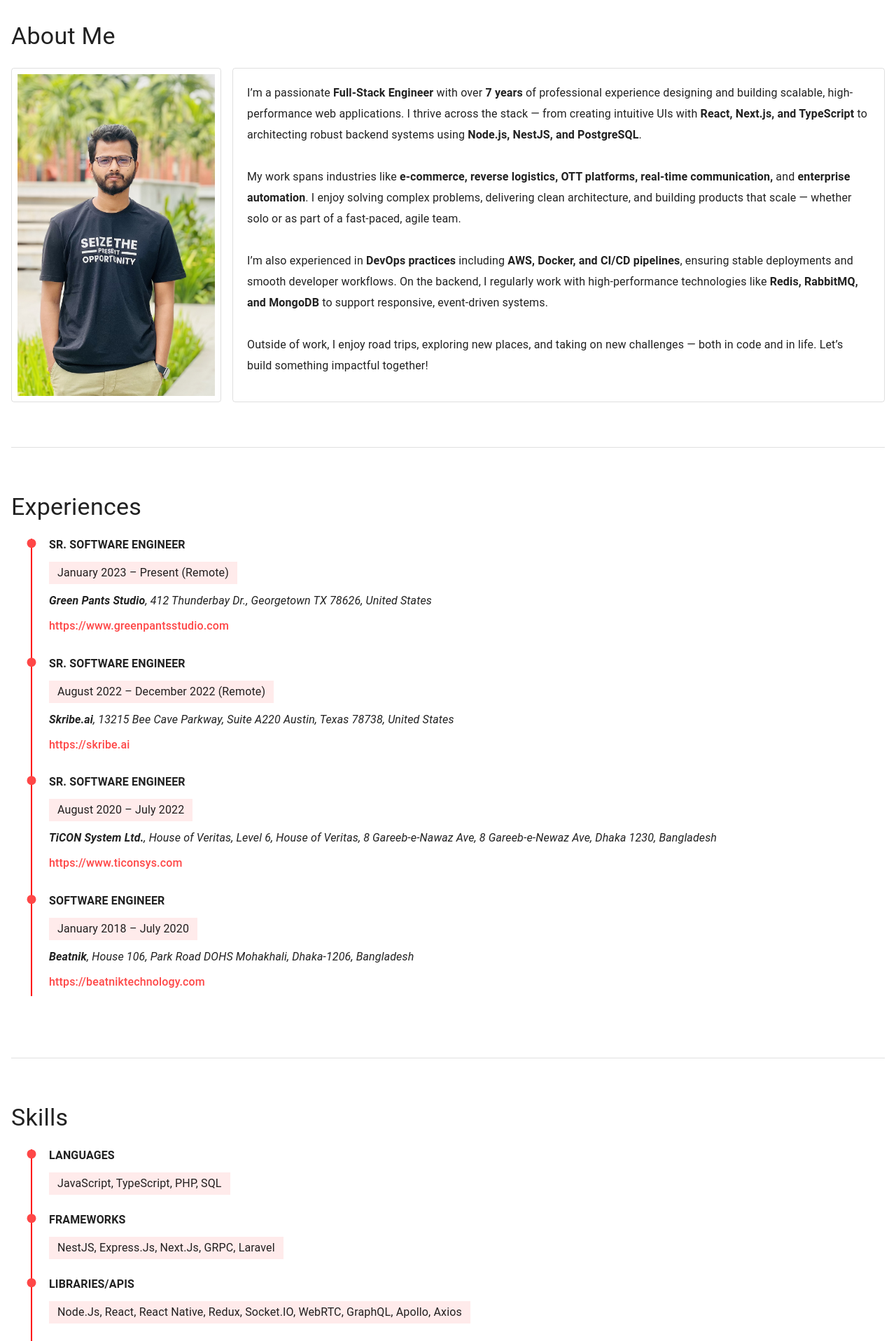
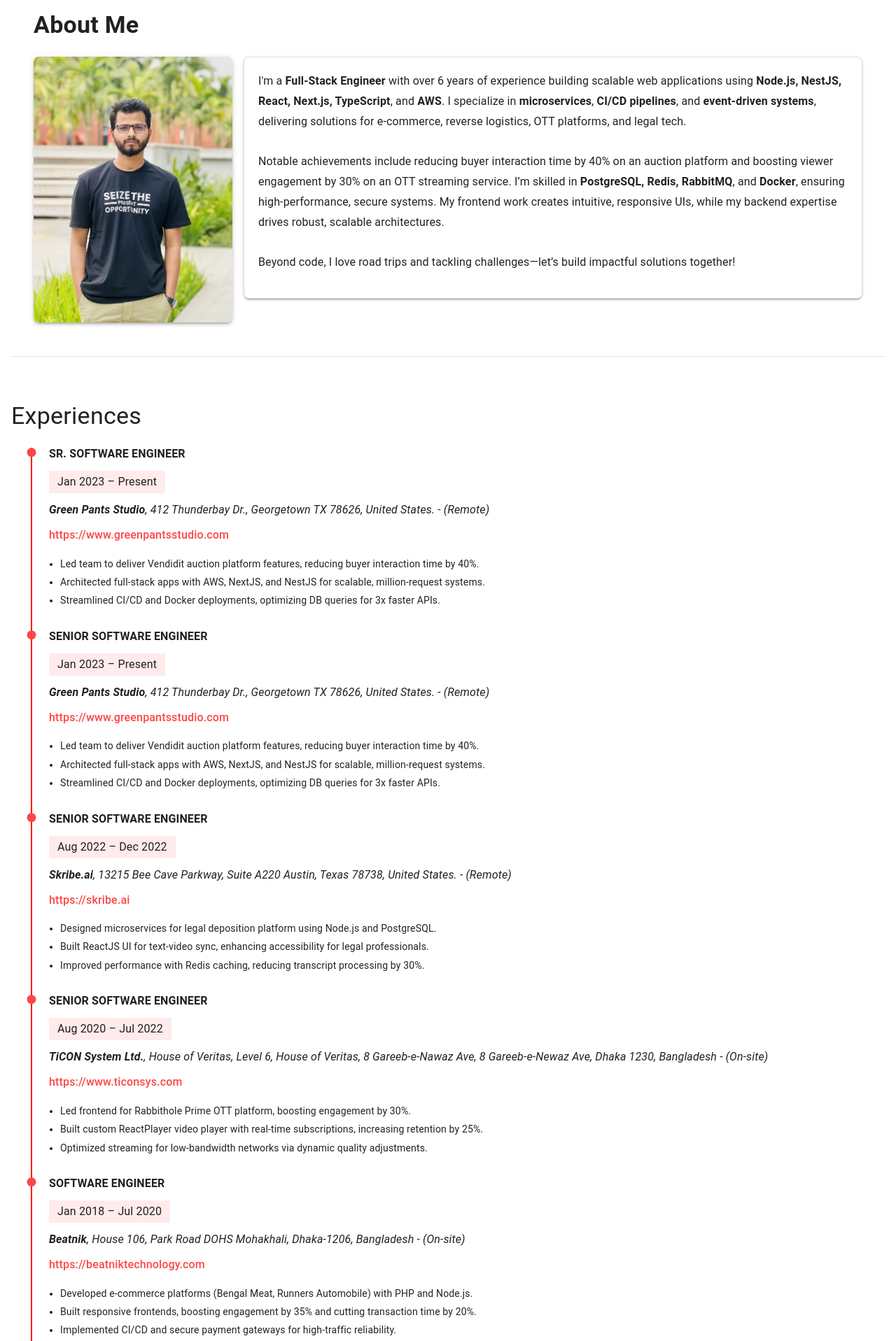
Before and after one commit to naimuddin374/portfolio, a React (Create React App) app: page / in a window 1280 px wide. Shown: the part 660-2577 px from the top of the page at 70% size. Built offline with nearby package versions, Linux system fonts and the light colour scheme.

Commit message:
update portfolio content

```diff
--- a/package.json
+++ b/package.json
@@ -8,6 +8,7 @@
     "@mui/icons-material": "^6.3.1",
     "@mui/material": "^6.3.1",
     "cra-template": "1.2.0",
+    "framer-motion": "^12.23.12",
     "react": "^19.0.0",
     "react-dom": "^19.0.0",
     "react-router-dom": "^7.1.1",
--- a/src/components/About.jsx
+++ b/src/components/About.jsx
@@ -1,98 +1,78 @@
-import { Box, Grid2, Typography } from "@mui/material";
-
+import { Box, Grid, Typography } from "@mui/material";
+import { motion } from "framer-motion"; // For subtle animation
 import image from "../assets/img/IMG_5329-2.jpg";
 
 const About = () => {
   return (
-    <Box py={8} id="about">
-      <Typography variant="h4" mb={3}>
+    <Box
+      py={6}
+      px={{ xs: 2, sm: 4 }}
+      id="about"
+      component={motion.div}
+      initial={{ opacity: 0, y: 20 }}
+      animate={{ opacity: 1, y: 0 }}
+      transition={{ duration: 0.5 }}
+    >
+      <Typography
+        variant="h4"
+        sx={{ mb: 3, fontWeight: 600, textAlign: { xs: "center", sm: "left" } }}
+      >
         About Me
       </Typography>
-      <Grid2 container spacing={2}>
-        <Grid2 size={{xs:12,sm:5,md:3}}>
+      <Grid container spacing={2}>
+        <Grid item xs={12} sm={5} md={3}>
           <Box
-            height={"100%"}
-            p={1}
-            border={1}
-            borderRadius={1}
-            borderColor={"rgba(0, 0, 0, .125)"}
+            sx={{
+              height: "100%",
+              borderRadius: 2,
+              boxShadow: 3,
+              overflow: "hidden",
+              transition: "transform 0.3s ease",
+              "&:hover": { transform: "scale(1.02)" },
+            }}
           >
             <img
-              style={{ width: "100%", objectFit: "cover", height: "100%" }}
+              style={{ width: "100%", height: "100%", objectFit: "cover" }}
               src={image}
-              alt="Naim Photo"
+              alt="Naim Uddin Prince - Full Stack Developer"
             />
           </Box>
-        </Grid2>
-         <Grid2 size={{xs:12,sm:7,md:9}}>
+        </Grid>
+        <Grid item xs={12} sm={7} md={9}>
           <Box
-            p={2.5}
-            border={1}
-            borderRadius={1}
-            borderColor={"rgba(0, 0, 0, .125)"}
+            sx={{
+              p: 2.5,
+              border: 1,
+              borderColor: "rgba(0, 0, 0, 0.125)",
+              borderRadius: 2,
+              boxShadow: 2,
+            }}
           >
-            {/* <Typography mb={2} lineHeight={"30px"}>
-              I’m an experienced <b>Backend-Focused Full Stack Engineer</b> with
-              a strong background in building scalable, high-performance systems
-              since 2018. My core strengths lie in{" "}
-              <b>
-                Node.js, NestJS, microservices architecture, CI/CD pipelines,
-                and cloud infrastructure
-              </b>{" "}
-              (AWS, GCP). I’ve worked extensively with{" "}
-              <b>PostgreSQL, MongoDB, Redis, RabbitMQ, and Docker</b> in
-              production, delivering robust solutions across domains like
-              auction tech, OTT media, real-time communications, and business
-              operations.
+            <Typography variant="body1" sx={{ lineHeight: 1.8, mb: 2 }}>
+              I'm a <strong>Full-Stack Engineer</strong> with over 6 years of
+              experience building scalable web applications using{" "}
+              <strong>Node.js, NestJS, React, Next.js, TypeScript</strong>, and{" "}
+              <strong>AWS</strong>. I specialize in{" "}
+              <strong>microservices</strong>, <strong>CI/CD pipelines</strong>,
+              and <strong>event-driven systems</strong>, delivering solutions
+              for e-commerce, reverse logistics, OTT platforms, and legal tech.
               <br />
               <br />
-              While I specialize in backend engineering, I also contribute to
-              modern frontend projects using{" "}
-              <b>React, Next.js, and TypeScript</b>, ensuring cohesive
-              end-to-end product delivery. I’m passionate about clean
-              architecture, performance, and scalable code — always striving for
-              engineering excellence.
+              Notable achievements include reducing buyer interaction time by
+              40% on an auction platform and boosting viewer engagement by 30%
+              on an OTT streaming service. I’m skilled in{" "}
+              <strong>PostgreSQL, Redis, RabbitMQ</strong>, and{" "}
+              <strong>Docker</strong>, ensuring high-performance, secure
+              systems. My frontend work creates intuitive, responsive UIs, while
+              my backend expertise drives robust, scalable architectures.
               <br />
               <br />
-              Beyond coding, I love road trips, exploring new places, and
-              tackling challenges — whether in technology or on the open road.
-              Let’s build something powerful and meaningful together!
-            </Typography> */}
-
-            <Typography mb={2} lineHeight={"30px"}>
-              I’m a passionate <b>Full-Stack Engineer</b> with over{" "}
-              <b>7 years</b> of professional experience designing and building
-              scalable, high-performance web applications. I thrive across the
-              stack — from creating intuitive UIs with{" "}
-              <b>React, Next.js, and TypeScript</b> to architecting robust
-              backend systems using <b>Node.js, NestJS, and PostgreSQL</b>.
-              <br />
-              <br />
-              My work spans industries like{" "}
-              <b>
-                e-commerce, reverse logistics, OTT platforms, real-time
-                communication,
-              </b>{" "}
-              and <b>enterprise automation</b>. I enjoy solving complex
-              problems, delivering clean architecture, and building products
-              that scale — whether solo or as part of a fast-paced, agile team.
-              <br />
-              <br />
-              I’m also experienced in <b>DevOps practices</b> including{" "}
-              <b>AWS, Docker, and CI/CD pipelines</b>, ensuring stable
-              deployments and smooth developer workflows. On the backend, I
-              regularly work with high-performance technologies like{" "}
-              <b>Redis, RabbitMQ, and MongoDB</b> to support responsive,
-              event-driven systems.
-              <br />
-              <br />
-              Outside of work, I enjoy road trips, exploring new places, and
-              taking on new challenges — both in code and in life. Let’s build
-              something impactful together!
+              Beyond code, I love road trips and tackling challenges—let’s build
+              impactful solutions together!
             </Typography>
           </Box>
-        </Grid2>
-      </Grid2>
+        </Grid>
+      </Grid>
     </Box>
   );
 };
--- a/src/components/Experience.jsx
+++ b/src/components/Experience.jsx
@@ -3,37 +3,75 @@ import { Box, Chip, Typography } from "@mui/material";
 const data = [
   {
     id: 1,
-    header: "Sr. Software Engineer",
-    date: "January 2023 – Present (Remote)",
-    clg: "Green Pants Studio",
-    title: "412 Thunderbay Dr., Georgetown TX 78626, United States",
+    title: "Sr. Software Engineer",
+    date: "Jan 2023 – Present",
+    company: "Green Pants Studio",
+    address: "412 Thunderbay Dr., Georgetown TX 78626, United States.",
+    type: "Remote",
     url: "https://www.greenpantsstudio.com",
+    achievements: [
+      "Led team to deliver Vendidit auction platform features, reducing buyer interaction time by 40%.",
+      "Architected full-stack apps with AWS, NextJS, and NestJS for scalable, million-request systems.",
+      "Streamlined CI/CD and Docker deployments, optimizing DB queries for 3x faster APIs.",
+    ],
+  },
+  {
+    id: 1,
+    title: "Senior Software Engineer",
+    date: "Jan 2023 – Present",
+    company: "Green Pants Studio",
+    address: "412 Thunderbay Dr., Georgetown TX 78626, United States.",
+    type: "Remote",
+    url: "https://www.greenpantsstudio.com",
+    achievements: [
+      "Led team to deliver Vendidit auction platform features, reducing buyer interaction time by 40%.",
+      "Architected full-stack apps with AWS, NextJS, and NestJS for scalable, million-request systems.",
+      "Streamlined CI/CD and Docker deployments, optimizing DB queries for 3x faster APIs.",
+    ],
   },
   {
     id: 2,
-    header: "Sr. Software Engineer",
-    date: "August 2022 – December 2022 (Remote)",
-    clg: "Skribe.ai",
-    title:
-      "13215 Bee Cave Parkway, Suite A220 Austin, Texas 78738, United States",
+    title: "Senior Software Engineer",
+    date: "Aug 2022 – Dec 2022",
+    company: "Skribe.ai",
+    address:
+      "13215 Bee Cave Parkway, Suite A220 Austin, Texas 78738, United States.",
+    type: "Remote",
     url: "https://skribe.ai",
+    achievements: [
+      "Designed microservices for legal deposition platform using Node.js and PostgreSQL.",
+      "Built ReactJS UI for text-video sync, enhancing accessibility for legal professionals.",
+      "Improved performance with Redis caching, reducing transcript processing by 30%.",
+    ],
   },
   {
     id: 3,
-    header: "Sr. Software Engineer",
-    date: "August 2020 – July 2022",
-    clg: "TiCON System Ltd.",
-    title:
+    title: "Senior Software Engineer",
+    date: "Aug 2020 – Jul 2022",
+    company: "TiCON System Ltd.",
+    address:
       "House of Veritas, Level 6, House of Veritas, 8 Gareeb-e-Nawaz Ave, 8 Gareeb-e-Newaz Ave, Dhaka 1230, Bangladesh",
+    type: "On-site",
     url: "https://www.ticonsys.com",
+    achievements: [
+      "Led frontend for Rabbithole Prime OTT platform, boosting engagement by 30%.",
+      "Built custom ReactPlayer video player with real-time subscriptions, increasing retention by 25%.",
+      "Optimized streaming for low-bandwidth networks via dynamic quality adjustments.",
+    ],
   },
   {
     id: 4,
-    header: "Software Engineer",
-    date: "January 2018 – July 2020",
-    clg: "Beatnik",
-    title: "House 106, Park Road DOHS Mohakhali, Dhaka-1206, Bangladesh",
+    title: "Software Engineer",
+    date: "Jan 2018 – Jul 2020",
+    company: "Beatnik",
+    address: "House 106, Park Road DOHS Mohakhali, Dhaka-1206, Bangladesh",
+    type: "On-site",
     url: "https://beatniktechnology.com",
+    achievements: [
+      "Developed e-commerce platforms (Bengal Meat, Runners Automobile) with PHP and Node.js.",
+      "Built responsive frontends, boosting engagement by 35% and cutting transaction time by 20%.",
+      "Implemented CI/CD and secure payment gateways for high-traffic reliability.",
+    ],
   },
 ];
 
@@ -83,7 +121,7 @@ const Experience = () => {
                 },
               }}
             >
-              {item.header}
+              {item.title}
             </Typography>
             <Chip
               sx={{
@@ -97,9 +135,9 @@ const Experience = () => {
             />
             <Typography display={"block"} component={"i"}>
               <Typography component={"strong"} fontWeight={700}>
-                {item.clg}
+                {item.company}
               </Typography>
-              , {item.title}
+              , {item.address} {` - (${item.type})`}
             </Typography>
             <Typography
               fontWeight={500}
@@ -116,6 +154,19 @@ const Experience = () => {
             >
               {item.url}
             </Typography>
+
+            <Box component="ul" sx={{ pl: 2 }}>
+              {item.achievements.map((achievement, index) => (
+                <Typography
+                  key={index}
+                  component="li"
+                  variant="body2"
+                  sx={{ mb: 0.5, lineHeight: 1.6 }}
+                >
+                  {achievement}
+                </Typography>
+              ))}
+            </Box>
           </Box>
         ))}
       </Box>
--- a/src/components/Projects.jsx
+++ b/src/components/Projects.jsx
@@ -4,64 +4,80 @@ const data = [
   {
     id: 1,
     name: "Vendidit",
-    title:
-      "Vendidit is a modern AI-powered marketplace for the 105M+ resellers and consumers in the secondary market.",
-    description:
-      "The value of goods being returned, resold, and liquidated is estimated to be valued at around 2 Trillion in 2030. We want to make it easier for sellers to move merchandise through this market, and for buyers to tap into the market.",
+    title: "AI-powered marketplace for resellers in the secondary market",
     url: "https://www.vendidit.com",
+    achievements: [
+      "Architected AWS infrastructure with CI/CD and autoscaling for millions of requests.",
+      "Built secure token-based auth with AWS Cognito and NextJS/NestJS bulk bidding, reducing buyer time by 40%.",
+      "Optimized queries for 3x faster APIs; automated fulfillment with AWS Lambda.",
+    ],
   },
   {
     id: 2,
-    name: "Skaribe.ai",
-    title:
-      "Skribe is the non-stenographic alternative to court reporting that gives you the speed, tools, and control today’s litigation demands.",
-    description:
-      "Capture, analyze and share legal testimony, including depositions, EUOs, and more. Powered by Zoom and integrated within Skribe, you can host your events with us and get them automatically processed and put into your Library when complete.",
-    url: "https://www.skribe.ai",
+    name: "Skribe.ai",
+    title: "Non-stenographic platform for legal deposition analysis",
+    url: "https://live.skribe.ai",
+    achievements: [
+      "Designed Node.js/PostgreSQL microservices for scalable transcript processing.",
+      "Developed ReactJS UI for text-video sync, enhancing legal accessibility.",
+      "Improved performance with Redis caching, cutting processing time by 30%.",
+    ],
   },
   {
     id: 3,
     name: "Rabbithole Prime",
-    title: "Rabbithole Prime- Live Sports & Entertainment, The Way You Want",
-    description:
-      "Rabbitholebd is a video streaming based premium solutions that allows its subscribers to watch live Cricket and Football matches. Huge collections of Drama, Telefilms, Sports, Traveling, TV shows and many more. There are always something new to discover and contents are added in regular intervals!",
+    title: "Live sports and entertainment streaming platform",
     url: "https://www.rabbitholebd.com",
+    achievements: [
+      "Built ReactPlayer-based video player, boosting engagement by 30%.",
+      "Integrated real-time subscriptions, increasing retention by 25%.",
+      "Optimized streaming for low-bandwidth networks with dynamic quality.",
+    ],
   },
   {
     id: 4,
+    name: "Bengal Meat Qurbani",
+    title: "E-commerce platform for halal meat products",
+    url: "https://qurbani.bengalmeat.com",
+    achievements: [
+      "Developed PHP/Node.js platform with PostgreSQL, boosting engagement by 35%.",
+      "Optimized APIs for catalog and payment processing, reducing transaction time by 20%.",
+      "Implemented CI/CD and secure payment gateways for reliability.",
+    ],
+  },
+  {
+    id: 5,
+    name: "Runners Automobile",
+    title: "E-commerce platform for motorcycle and three-wheeler sales",
+    url: "http://runnerautomobiles.com",
+    achievements: [
+      "Built responsive PHP/JavaScript frontend, improving UX and engagement by 35%.",
+      "Optimized Node.js APIs for order processing, cutting transaction time by 20%.",
+      "Streamlined CI/CD deployments for high-traffic reliability.",
+    ],
+  },
+  {
+    id: 6,
     name: "ShowTalent",
     title:
       "All Society Business & Economy Science & Technology Arts & Culture Sports & Fitness Religion. Post Your Content Here.",
-    description:
-      "All Society Business & Economy Science & Technology Arts & Culture Sports & Fitness Religion. Post Your Content Here.",
     url: "https://www.showtalent.org",
+    achievements: [
+      "Built responsive PHP/JavaScript frontend, improving UX and engagement by 35%.",
+      "Optimized Node.js APIs for order processing, cutting transaction time by 20%.",
+      "Streamlined CI/CD deployments for high-traffic reliability.",
+    ],
   },
   {
-    id: 5,
+    id: 7,
     name: "Lubyc",
     title:
       "Lubyc's innovative all-in-one platform is specifically designed to meet your business's unique needs, fostering optimal growth through enhanced efficiency and productivity.",
-    description:
-      "Grow yourself and your business inside a verified community worldwide! Lubyc is an online multi-sided business and life management platform. A Lubyc Profile is an authenticated persona used for sharing your or your business’s online presence with others members of the Lubyc authenticated community. Through your Lubyc presence and its integrated suite of life management tools.",
     url: "https://www.lubyc.com",
-  },
-  {
-    id: 6,
-    name: "Runner Automobiles",
-    title:
-      "Runner Automobiles PLC, the pioneer motorcycle manufacturer and exporter started its journey back in 2000.",
-    description:
-      "Runner Automobiles PLC is a motorcycle and three-wheeler manufacturer based in Bangladesh. The company produces a range of motorcycles varying in size from 80 to 150 CC, and has become a major player in the sub 100 CC motorcycle segment in the country.",
-    url: "http://runnerautomobiles.com",
-  },
-  {
-    id: 7,
-    name: "Bengal Meet Qurabni",
-    title:
-      "We at Bengal Meat, practice all-natural processes in the upbringing of the cattle, its food habit and habitat. So, all cattle in our farm grow up in freedom",
-    description:
-      "Bengal Meat Processing Industries Ltd. (BMPIL)  is a world-class meat industry, producing safe wholesome meat and meat-based further processed products that are of the highest quality and standard for domestic and international markets. Established in 2006 at Kashinathphpur, Santhia, Pabna, Bengal Meat is the first approved world-class abattoir in the country. Bengal Meat offers Halal, Safe, Hygienic, and Superior Quality meat and meat-based further processed products of Chicken, Cattle, Goat, Sheep, and Birds.",
-    url: "https://qurbani.bengalmeat.com",
+    achievements: [
+      "Built responsive PHP/JavaScript frontend, improving UX and engagement by 35%.",
+      "Optimized Node.js APIs for order processing, cutting transaction time by 20%.",
+    ],
   },
 ];
 
@@ -123,9 +139,18 @@ const Projects = () => {
               }}
               label={item.title}
             />
-            <Typography display={"block"} component={"i"}>
-              {item.description}
-            </Typography>
+            <Box component="ul" sx={{ pl: 2, mt: 1 }}>
+              {item.achievements.map((achievement, index) => (
+                <Typography
+                  key={index}
+                  component="li"
+                  variant="body2"
+                  sx={{ mb: 0.5, lineHeight: 1.6 }}
+                >
+                  {achievement}
+                </Typography>
+              ))}
+            </Box>
             <Typography component={"i"}>
               URL:{" "}
               <Typography
--- a/src/components/Skill.jsx
+++ b/src/components/Skill.jsx
@@ -4,12 +4,12 @@ const data = [
   {
     id: 1,
     category: "Languages",
-    items: ["JavaScript", "TypeScript", "PHP", "SQL"],
+    items: ["JavaScript", "TypeScript", "Python", "PHP", "SQL"],
   },
   {
     id: 2,
     category: "Frameworks",
-    items: ["NestJS", "Express.js", "Next.js", "gRPC", "Laravel"],
+    items: ["NestJS", "Express.js", "Next.js", "FastAPI", "Laravel"],
   },
   {
     id: 3,
@@ -22,18 +22,31 @@ const data = [
       "Socket.IO",
       "WebRTC",
       "GraphQL",
-      "Apollo",
       "Axios",
     ],
   },
   {
     id: 4,
+    category: "Storage",
+    items: ["PostgreSQL", "MongoDB", "MySQL", "Redis", "Firebase"],
+  },
+  {
+    id: 5,
+    category: "Cloud & DevOps",
+    items: [
+      "AWS (S3, EC2, Lambda, Cognito, Scheduler, RDS)",
+      "Google Cloud Platform (GCP)",
+      "CI/CD (GitHub Actions, GitLab CI, Jenkins)",
+      "Docker",
+      "Kubernetes",
+      "Terraform",
+      "Serverless",
+    ],
+  },
+  {
+    id: 6,
     category: "Tools",
     items: [
-      "AI Integration",
-      "Cursor AI",
-      "Developer Workflow Automation",
-      "Docker",
       "Git",
       "GitHub",
       "GitLab",
@@ -41,42 +54,20 @@ const data = [
       "RabbitMQ",
       "Mongoose",
       "Nginx",
-      "Terraform",
-      "Kubernetes",
-      "Slack",
-      "PM2",
-      "Notion",
-      "Jira",
-      "Lucidchart",
       "Postman",
       "Swagger",
-      "Whimsical",
+      "PM2",
+      "Jira",
     ],
   },
   {
-    id: 5,
+    id: 7,
     category: "Paradigms",
     items: [
       "Agile",
-      "Design Patterns",
       "Microservices",
       "Event-Driven Architecture",
-      "Domain-Driven Design (DDD)",
-    ],
-  },
-  {
-    id: 6,
-    category: "Storage",
-    items: ["MongoDB", "PostgreSQL", "MySQL", "Redis", "Firebase"],
-  },
-  {
-    id: 7,
-    category: "Cloud & DevOps",
-    items: [
-      "AWS (S3, EC2, Lambda, RDS)",
-      "Google Cloud Platform (GCP)",
-      "CI/CD (GitHub Actions, GitLab CI, Jenkins)",
-      "Serverless",
+      "Domain-Driven Design",
     ],
   },
   {
@@ -87,26 +78,10 @@ const data = [
   {
     id: 9,
     category: "Security",
-    items: [
-      "JWT",
-      "OAuth2",
-      "OWASP Security Best Practices",
-      "Rate Limiting",
-      "RBAC (Role-Based Access Control)",
-    ],
+    items: ["JWT", "OAuth2", "Rate Limiting", "RBAC"],
   },
   {
     id: 10,
-    category: "Algorithms & Data Structures",
-    items: [
-      "DSA (Data Structures & Algorithms)",
-      "Dynamic Programming",
-      "Sorting & Searching",
-      "Concurrency & Multithreading",
-    ],
-  },
-  {
-    id: 11,
     category: "Languages Spoken",
     items: [
       "Bangla (Native)",
```
Also changed, not shown: 1 other file (tests, documents, lock files or other folders).
